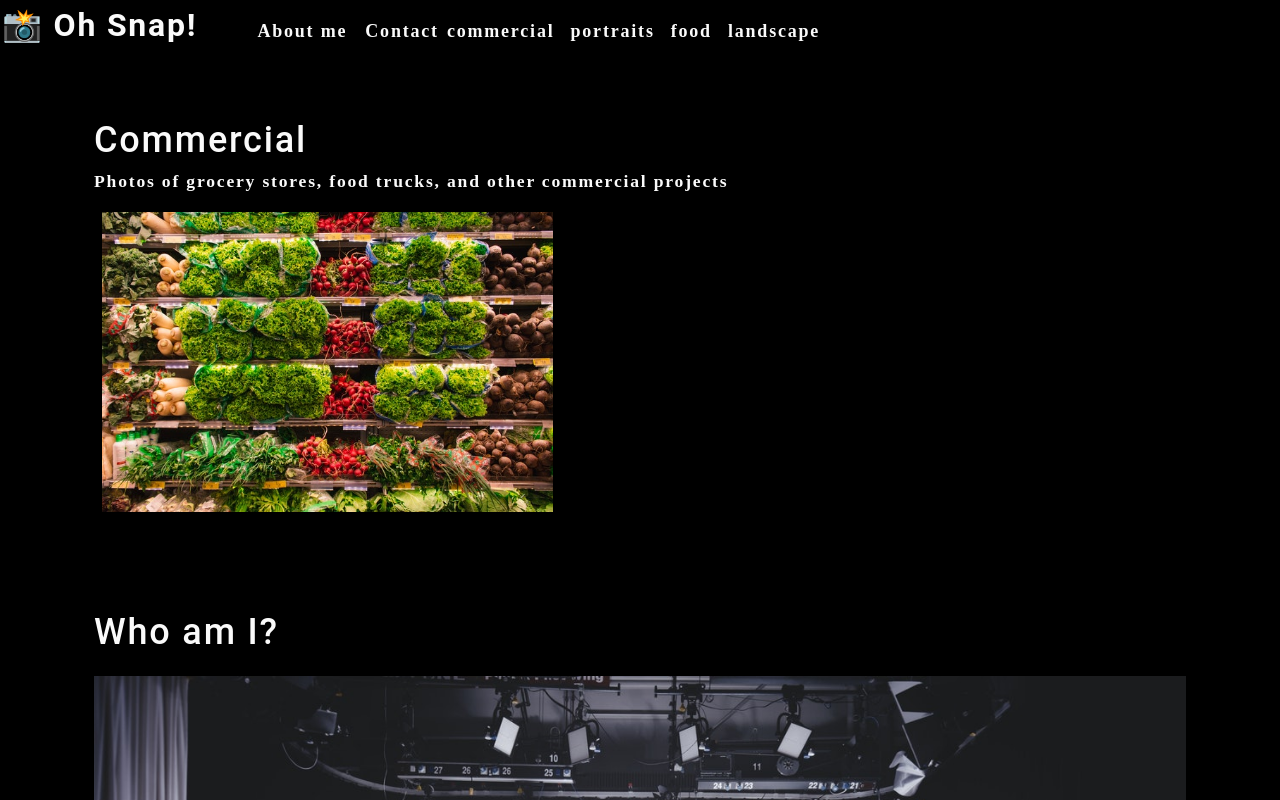
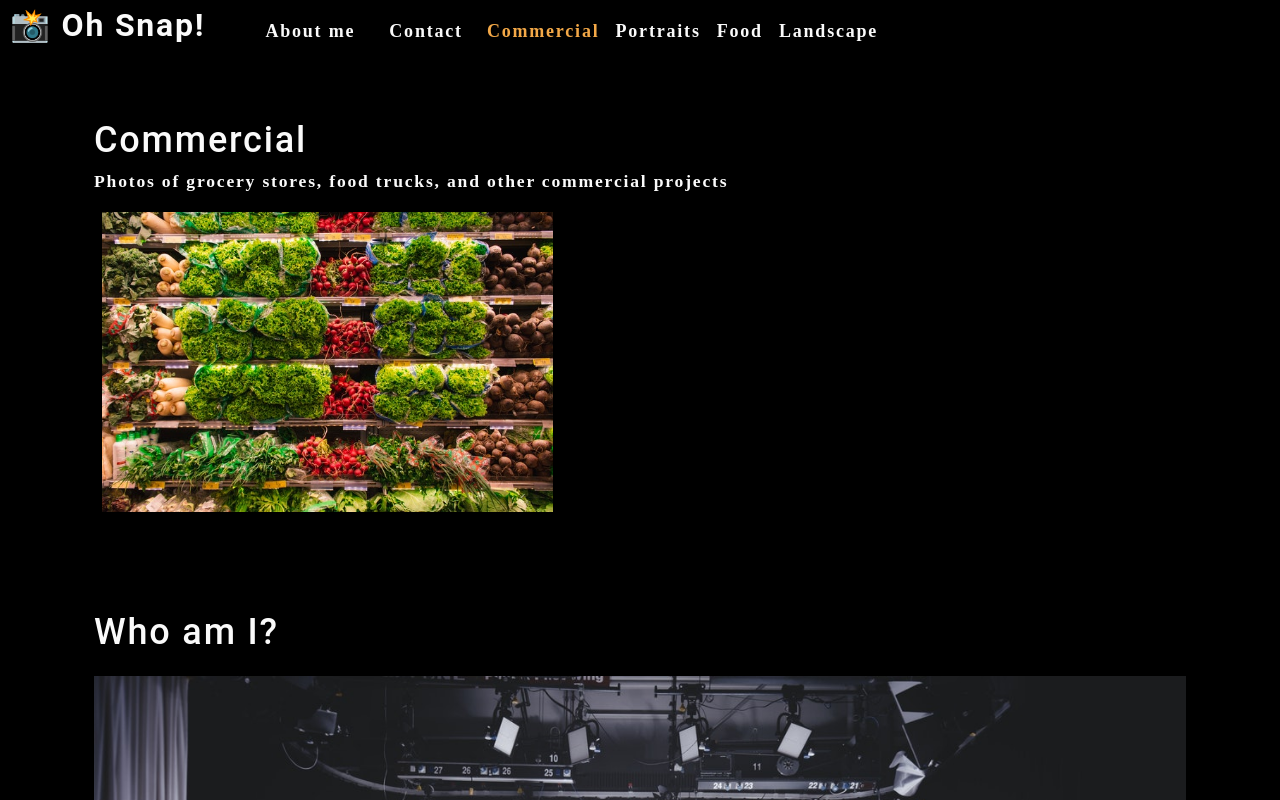
Before and after one commit to rpliszka1987/photo-port, a React (Create React App) app: page / in a window 1280 px wide. Shown: the top 800 px of the page. Built offline with nearby package versions, Linux system fonts and the light colour scheme.

Commit message:
Added categories to the photos and used hooks for navigation page changes

```diff
--- a/src/App.js
+++ b/src/App.js
@@ -1,13 +1,37 @@
-import React from "react";
+import React, { useState } from "react";
 import "./App.css";
 import About from "./components/About";
 import Nav from "./components/Nav";
 import Gallery from "./components/Gallery";
 
 function App() {
+  const [categories] = useState([
+    {
+      name: "commercial",
+      description:
+        "Photos of grocery stores, food trucks, and other commercial projects",
+    },
+    {
+      name: "portraits",
+      description: "Portraits of people in my life",
+    },
+    {
+      name: "food",
+      description: "Declicious taste",
+    },
+    {
+      name: "landscape",
+      description: "Fields, farmhouses, waterfalls, and the beauty of nature",
+    },
+  ]);
+  const [currentCategory, setCurrentCategory] = useState(categories[0]);
   return (
     <div>
-      <Nav></Nav>
+      <Nav
+        categories={categories}
+        setCurrentCategory={setCurrentCategory}
+        currentCategory={currentCategory}
+      ></Nav>
       <main>
         <Gallery></Gallery>
         <About></About>
--- a/src/components/Nav/index.js
+++ b/src/components/Nav/index.js
@@ -1,30 +1,14 @@
-import React from "react";
+import React, { useEffect } from "react";
+import { capitalizeFirstLetter } from "../../utils/helpers";
 
-function Nav() {
-  const categories = [
-    {
-      name: "commercial",
-      description:
-        "Photos of grocery stores, food trucks, and other commercial projects",
-    },
-    {
-      name: "portraits",
-      description: "Portraits of people in my life",
-    },
-    {
-      name: "food",
-      description: "Declicious taste",
-    },
-    {
-      name: "landscape",
-      description: "Fields, farmhouses, waterfalls, and the beauty of nature",
-    },
-  ];
-  function categorySelected(name) {
-    console.log(`${name} clicked`);
-  }
+function Nav(props) {
+  useEffect(() => {
+    document.title = capitalizeFirstLetter(currentCategory.name)
+  })
+  const { categories = [], setCurrentCategory, currentCategory } = props;
+
   return (
-    <header className="flex-row">
+    <header className="flex-row px-1">
       <h2>
         <a data-testid="link" href="/">
           <span role="img" aria-label="camera">
@@ -37,17 +21,25 @@
       <nav>
         <ul className="flex-row">
           <li className="mx-2">
-            <a data-testid="about" href="#about">
-              About me
-            </a>
+            <a href="#about">About me</a>
           </li>
-          <li>
+          <li className="mx-2">
             <span>Contact</span>
           </li>
           {categories.map((category) => (
-            <li className="mx-1" key={category.name}>
-              <span onClick={() => categorySelected(category.name)}>
-                {category.name}
+            <li
+              className={`mx-1 ${
+                // Conditional statement
+                currentCategory.name === category.name && "navActive"
+              }`}
+              key={category.name}
+            >
+              <span
+                onClick={() => {
+                  setCurrentCategory(category);
+                }}
+              >
+                {capitalizeFirstLetter(category.name)}
               </span>
             </li>
           ))}
```
